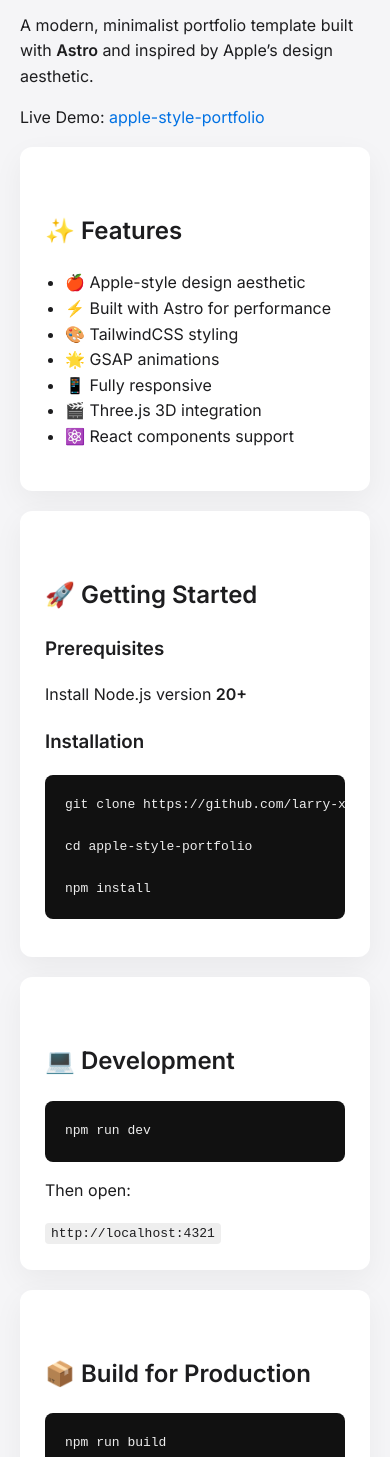
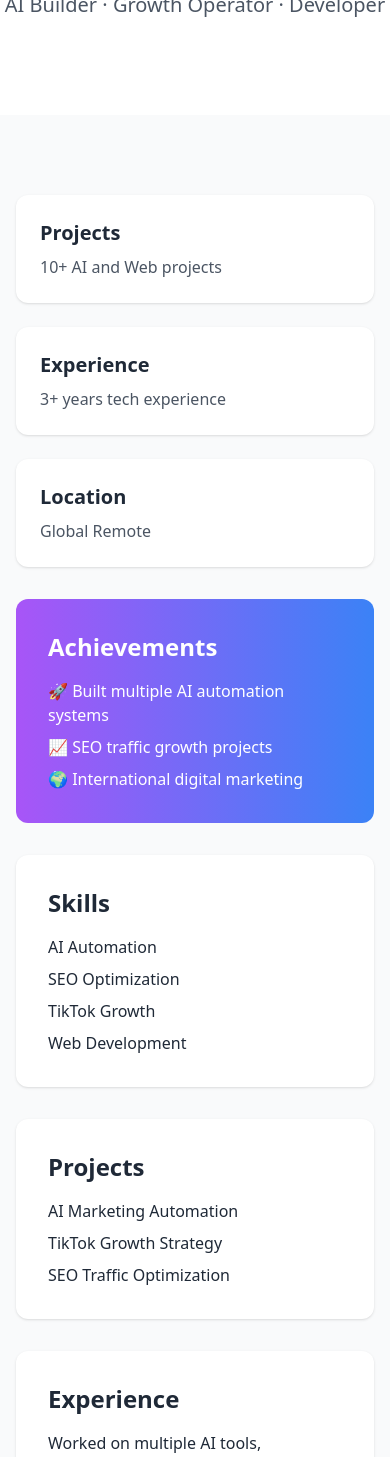
Before and after one commit to qianqin1379-hash/CELINE-QIAN-WEBSITE, a website: page index.html in a window 390 px wide. Shown: the part 273-1730 px from the top of the page. Drawn offline with nearby package versions, Linux system fonts and the light colour scheme.

Commit message:
Update index.html

```diff
--- a/index.html
+++ b/index.html
@@ -1,211 +1,172 @@
 <!DOCTYPE html>
 <html lang="en">
 <head>
+
 <meta charset="UTF-8">
 <meta name="viewport" content="width=device-width, initial-scale=1.0">
 
-<title>Celine Qian - Personal Home Page</title>
+<title>Modern Developer Portfolio</title>
 
-<link href="https://fonts.googleapis.com/css2?family=Inter:wght@300;400;600&display=swap" rel="stylesheet">
-
-<style>
-
-body{
-font-family: Inter, sans-serif;
-margin:0;
-background:#f5f5f7;
-color:#1d1d1f;
-line-height:1.6;
-}
-
-.container{
-max-width:900px;
-margin:auto;
-padding:40px 20px;
-}
-
-h1{
-font-size:42px;
-margin-bottom:10px;
-}
-
-h2{
-margin-top:40px;
-}
-
-code{
-background:#eee;
-padding:3px 6px;
-border-radius:4px;
-}
-
-pre{
-background:#111;
-color:#eee;
-padding:20px;
-border-radius:8px;
-overflow:auto;
-}
-
-.card{
-background:white;
-padding:25px;
-border-radius:12px;
-box-shadow:0 10px 30px rgba(0,0,0,0.05);
-margin-bottom:20px;
-}
-
-a{
-color:#0071e3;
-text-decoration:none;
-}
-
-a:hover{
-text-decoration:underline;
-}
-
-ul{
-padding-left:20px;
-}
-
-.footer{
-text-align:center;
-margin-top:50px;
-color:#666;
-}
-
-</style>
+<script src="https://cdn.tailwindcss.com"></script>
 
 </head>
 
-<body>
+<body class="bg-gray-50 text-gray-800">
 
-<div class="container">
+<!-- HERO -->
 
-<h1>🍎 Celine Qian - Personal Home Page</h1>
+<section class="py-24 text-center bg-white">
 
-<p>A modern, minimalist portfolio template built with <b>Astro</b> and inspired by Apple’s design aesthetic.</p>
+<h1 class="text-5xl font-bold mb-6">
+Modern Developer Portfolio
+</h1>
 
-<p>
-Live Demo:
-<a href="https://apple-style-portfolio.larryxue.dev/" target="_blank">
-apple-style-portfolio
-</a>
+<p class="text-xl text-gray-600">
+AI Builder · Growth Operator · Developer
 </p>
 
-<div class="card">
-<h2>✨ Features</h2>
+</section>
 
-<ul>
-<li>🍎 Apple-style design aesthetic</li>
-<li>⚡ Built with Astro for performance</li>
-<li>🎨 TailwindCSS styling</li>
-<li>🌟 GSAP animations</li>
-<li>📱 Fully responsive</li>
-<li>🎬 Three.js 3D integration</li>
-<li>⚛️ React components support</li>
-</ul>
+
+<!-- MAIN CONTENT -->
+
+<section class="py-20 px-4">
+
+<div class="container mx-auto max-w-6xl">
+
+<!-- INFO -->
+
+<div class="grid md:grid-cols-3 gap-6 mb-8">
+
+<div class="bg-white p-6 rounded-xl shadow">
+<h3 class="text-xl font-semibold">Projects</h3>
+<p class="text-gray-600 mt-2">10+ AI and Web projects</p>
 </div>
 
-<div class="card">
-<h2>🚀 Getting Started</h2>
+<div class="bg-white p-6 rounded-xl shadow">
+<h3 class="text-xl font-semibold">Experience</h3>
+<p class="text-gray-600 mt-2">3+ years tech experience</p>
+</div>
 
-<h3>Prerequisites</h3>
-
-<p>Install Node.js version <b>20+</b></p>
-
-<h3>Installation</h3>
-
-<pre>
-git clone https://github.com/larry-xue/apple-style-portfolio
-
-cd apple-style-portfolio
-
-npm install
-</pre>
+<div class="bg-white p-6 rounded-xl shadow">
+<h3 class="text-xl font-semibold">Location</h3>
+<p class="text-gray-600 mt-2">Global Remote</p>
+</div>
 
 </div>
 
-<div class="card">
-<h2>💻 Development</h2>
 
-<pre>
-npm run dev
-</pre>
+<!-- ACHIEVEMENTS -->
 
-<p>Then open:</p>
+<div class="mb-8 bg-gradient-to-r from-purple-500 to-blue-500 text-white p-8 rounded-xl">
 
-<code>http://localhost:4321</code>
+<h2 class="text-2xl font-semibold mb-4">
+Achievements
+</h2>
 
-</div>
+<ul class="space-y-2">
 
-<div class="card">
+<li>🚀 Built multiple AI automation systems</li>
+<li>📈 SEO traffic growth projects</li>
+<li>🌍 International digital marketing</li>
 
-<h2>📦 Build for Production</h2>
-
-<pre>
-npm run build
-npm run preview
-</pre>
-
-</div>
-
-<div class="card">
-
-<h2>☁ Deployment</h2>
-
-<h3>Deploy with Vercel</h3>
-
-<ol>
-<li>Fork the repository</li>
-<li>Connect GitHub to Vercel</li>
-<li>Select the repository</li>
-<li>Click Deploy</li>
-</ol>
-
-<h3>Deploy with Cloudflare Pages</h3>
-
-<ol>
-<li>Fork repository</li>
-<li>Login to Cloudflare</li>
-<li>Create new Pages project</li>
-<li>Build command: <code>npm run build</code></li>
-<li>Output folder: <code>dist</code></li>
-</ol>
-
-</div>
-
-<div class="card">
-
-<h2>🧠 Tech Stack</h2>
-
-<ul>
-<li>Astro</li>
-<li>React</li>
-<li>Tailwind CSS</li>
-<li>GSAP</li>
-<li>Three.js</li>
-<li>Inter Font</li>
-<li>Source Sans Pro</li>
 </ul>
 
 </div>
 
-<div class="card">
 
-<h2>📄 License</h2>
+<!-- SKILLS + PROJECTS -->
 
-<p>MIT License</p>
+<div class="grid md:grid-cols-2 gap-8 mb-8">
+
+<div class="bg-white p-8 rounded-xl shadow">
+
+<h2 class="text-2xl font-semibold mb-4">Skills</h2>
+
+<ul class="space-y-2">
+
+<li>AI Automation</li>
+<li>SEO Optimization</li>
+<li>TikTok Growth</li>
+<li>Web Development</li>
+
+</ul>
 
 </div>
 
-<div class="footer">
 
-<p>Apple-Style Portfolio Template</p>
+<div class="bg-white p-8 rounded-xl shadow">
+
+<h2 class="text-2xl font-semibold mb-4">Projects</h2>
+
+<ul class="space-y-2">
+
+<li>AI Marketing Automation</li>
+<li>TikTok Growth Strategy</li>
+<li>SEO Traffic Optimization</li>
+
+</ul>
 
 </div>
 
 </div>
 
+
+<!-- EXPERIENCE -->
+
+<div class="mb-8 bg-white p-8 rounded-xl shadow">
+
+<h2 class="text-2xl font-semibold mb-4">Experience</h2>
+
+<p>
+
+Worked on multiple AI tools, automation systems, and growth marketing projects.
+
+</p>
+
+</div>
+
+
+<!-- BLOG -->
+
+<div class="mb-8 bg-white p-8 rounded-xl shadow">
+
+<h2 class="text-2xl font-semibold mb-4">Blog</h2>
+
+<p>Articles about AI growth and digital marketing.</p>
+
+</div>
+
+
+<!-- TESTIMONIALS -->
+
+<div class="mb-8 bg-white p-8 rounded-xl shadow">
+
+<h2 class="text-2xl font-semibold mb-4">Testimonials</h2>
+
+<p>"Great AI builder and growth operator."</p>
+
+</div>
+
+
+<!-- CONTACT -->
+
+<div class="bg-white p-8 rounded-xl shadow text-center">
+
+<h2 class="text-2xl font-semibold mb-4">Contact</h2>
+
+<p class="mb-4">Email: contact@example.com</p>
+
+<button class="bg-blue-500 text-white px-6 py-3 rounded-lg hover:bg-blue-600">
+Send Message
+</button>
+
+</div>
+
+</div>
+
+</section>
+
 </body>
+
 </html>
```
